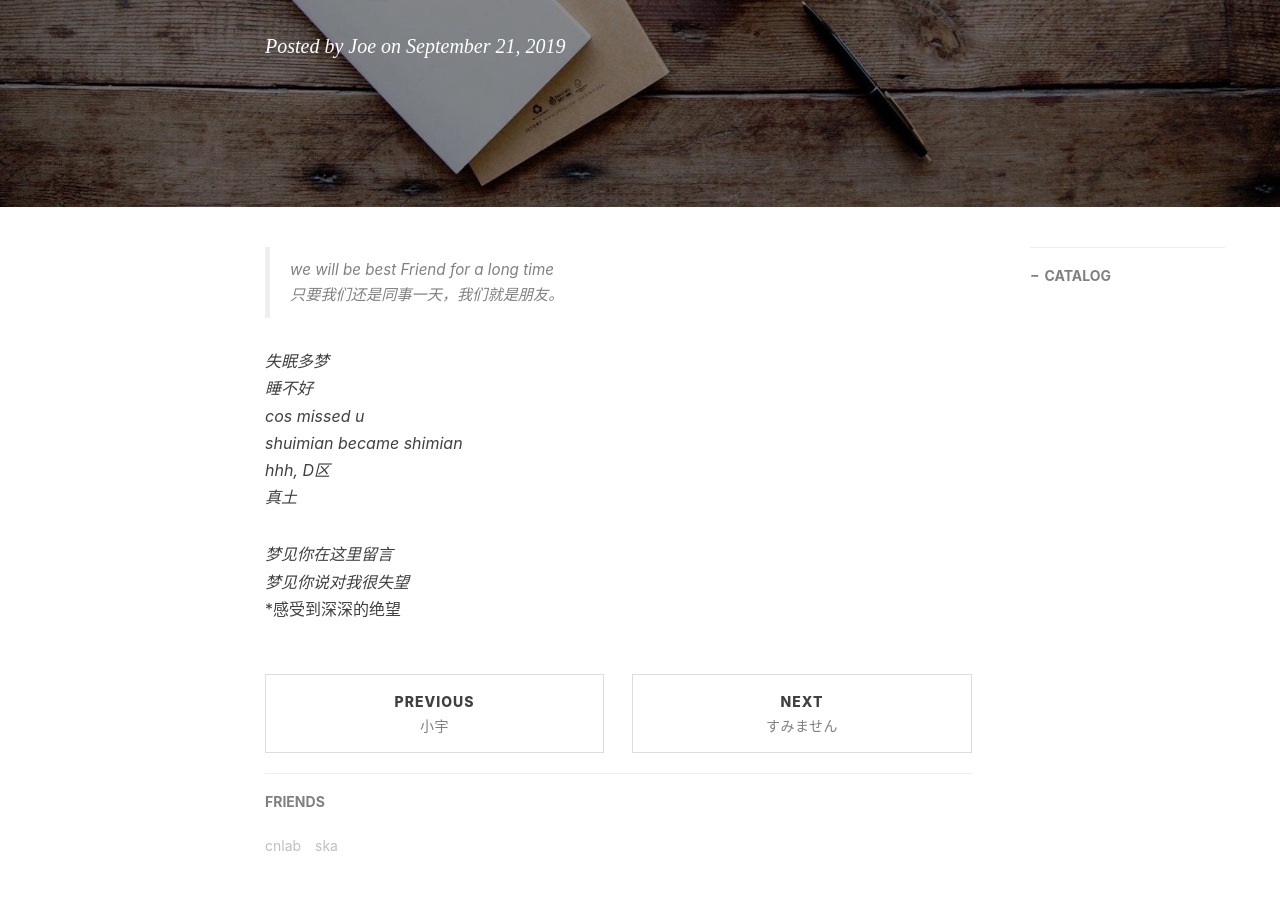
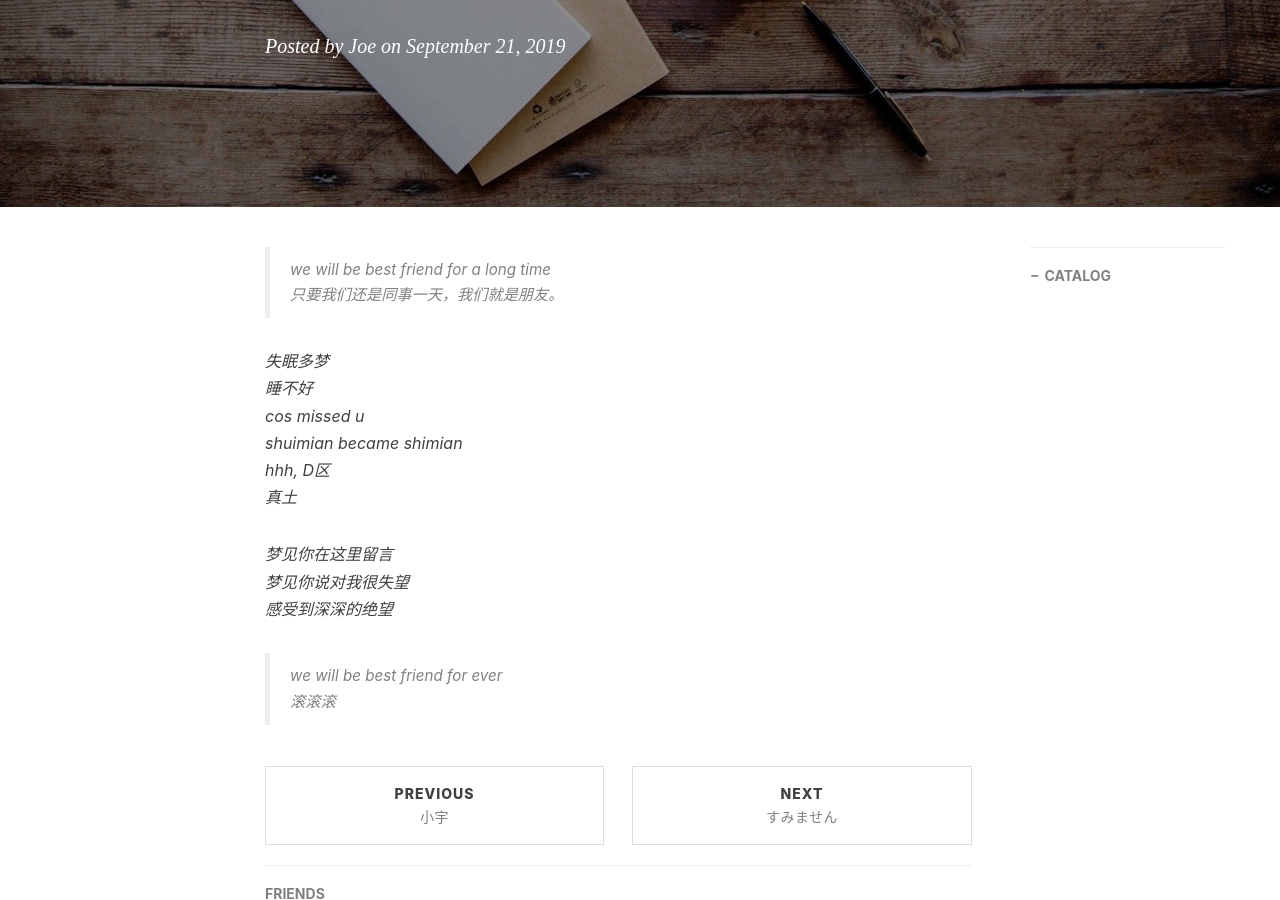
Before and after one commit to Joewn/Joewn.github.io, a Jekyll site: the page built from _posts/2019-09-23-Best friend for a long time.md, in a window 1280 px wide and 900 px high, scrolled down 316 px. Built offline with Jekyll 4.4.1, drawn with Linux system fonts in a browser that asks for light colours; nearby versions of some CDN libraries; comment, search, counter and statistics services are not loaded.

Commit message:
Update 2019-09-23-Best friend for a long time.md

```diff
--- a/_posts/2019-09-23-Best friend for a long time.md
+++ b/_posts/2019-09-23-Best friend for a long time.md
@@ -10,7 +10,7 @@ tags:
     -  think
 ---
 
->*we will be best Friend for a long time*
+>*we will be best friend for a long time*
 >*只要我们还是同事一天，我们就是朋友。*
 
 *失眠多梦*
@@ -22,4 +22,7 @@ tags:
 
 *梦见你在这里留言*
 *梦见你说对我很失望*
-*感受到深深的绝望
+*感受到深深的绝望*
+
+>*we will be best friend for ever*
+>*滚滚滚*
```
